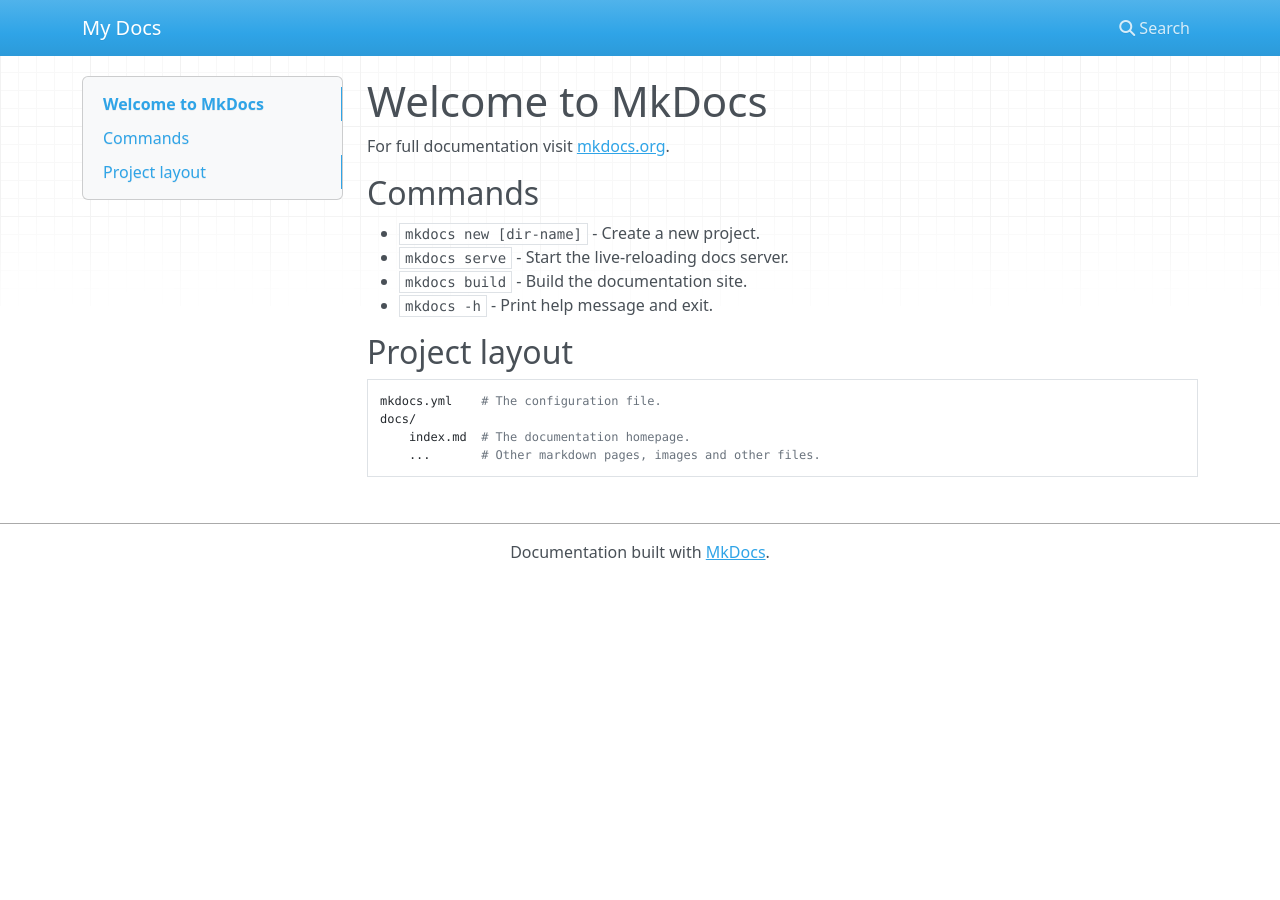
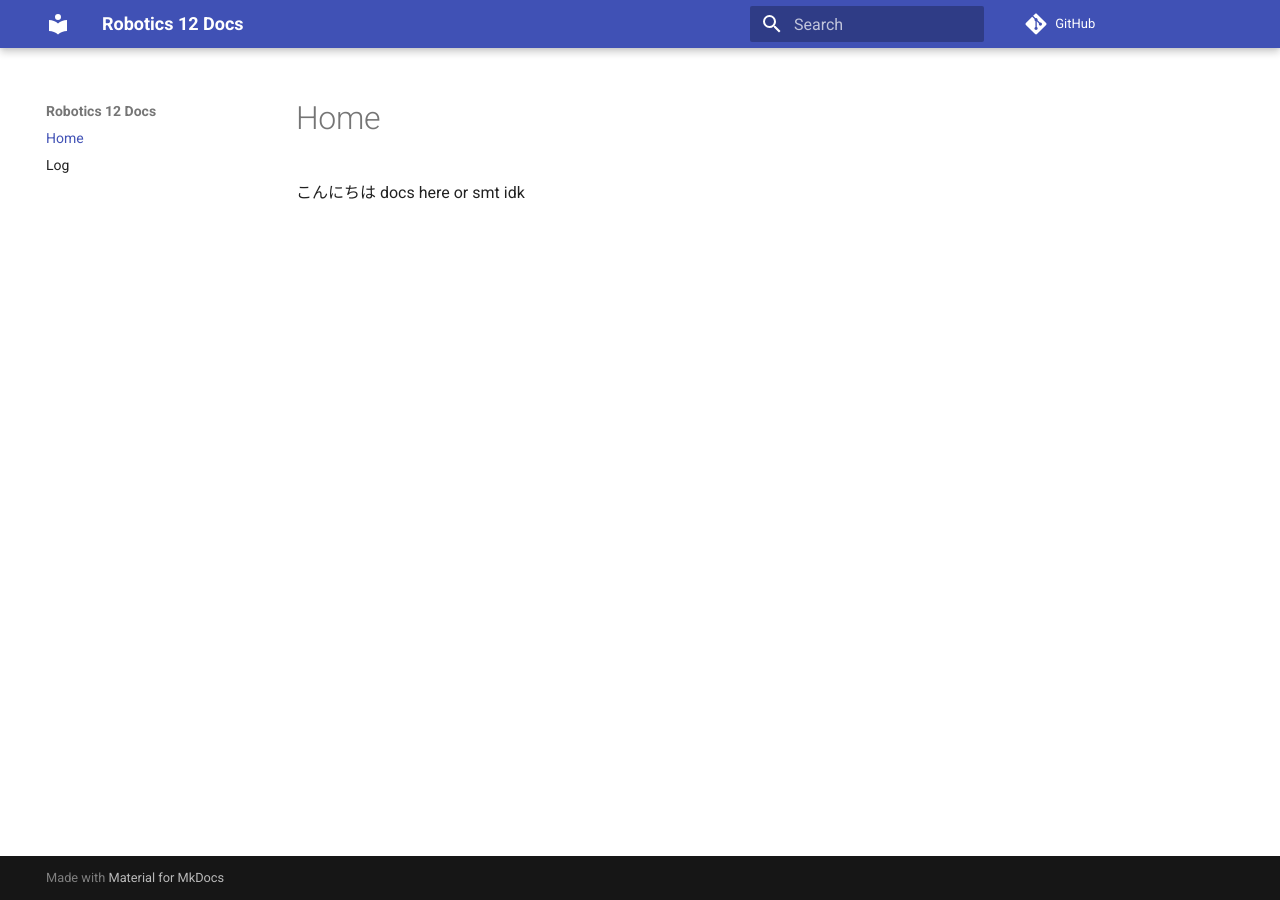
Before and after one commit to Pablonara/rob12-2425, an MkDocs documentation site: the page built from docs/index.md, in a window 1280 px wide. Built offline with MkDocs 1.6.1 and Material for MkDocs 9.7.7, drawn with Linux system fonts in a browser that asks for light colours; nearby versions of some CDN libraries; comment, search, counter and statistics services are not loaded.

Commit message:
third commit

```diff
--- a/docs/index.md
+++ b/docs/index.md
@@ -1,17 +1 @@
-# Welcome to MkDocs
-
-For full documentation visit [mkdocs.org](https://www.mkdocs.org).
-
-## Commands
-
-* `mkdocs new [dir-name]` - Create a new project.
-* `mkdocs serve` - Start the live-reloading docs server.
-* `mkdocs build` - Build the documentation site.
-* `mkdocs -h` - Print help message and exit.
-
-## Project layout
-
-    mkdocs.yml    # The configuration file.
-    docs/
-        index.md  # The documentation homepage.
-        ...       # Other markdown pages, images and other files.
+こんにちは docs here or smt idk
--- a/mkdocs.yml
+++ b/mkdocs.yml
@@ -1 +1,9 @@
-site_name: My Docs
+site_name: Robotics 12 Docs
+site_url: http://ec2-35-90-176-80.us-west-2.compute.amazonaws.com
+repo_url: https://github.com/Pablonara/rob12-2425
+theme:
+  name: material
+  icon:
+    repo: fontawesome/brands/git-alt
+  features:
+    - header.autohide
```
Also changed, not shown: docs/log.md (added, +1 -0 lines).
